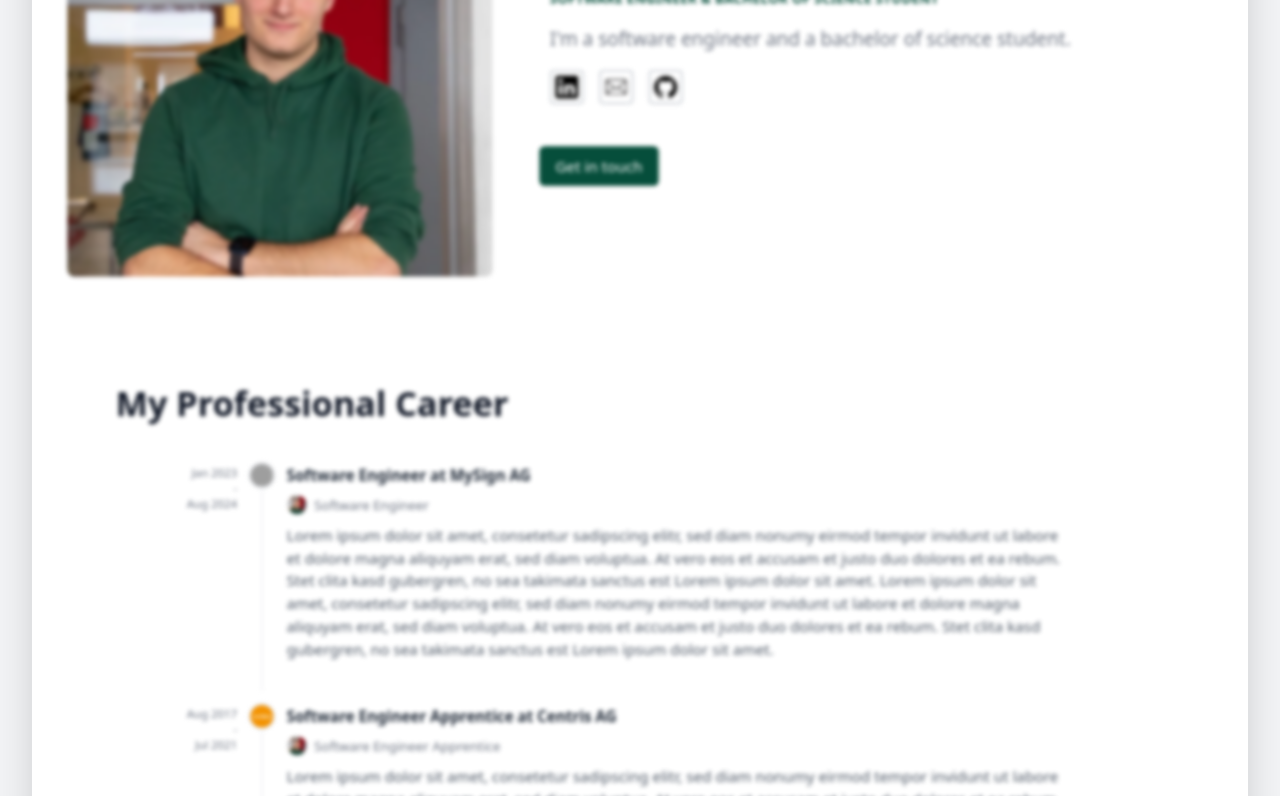
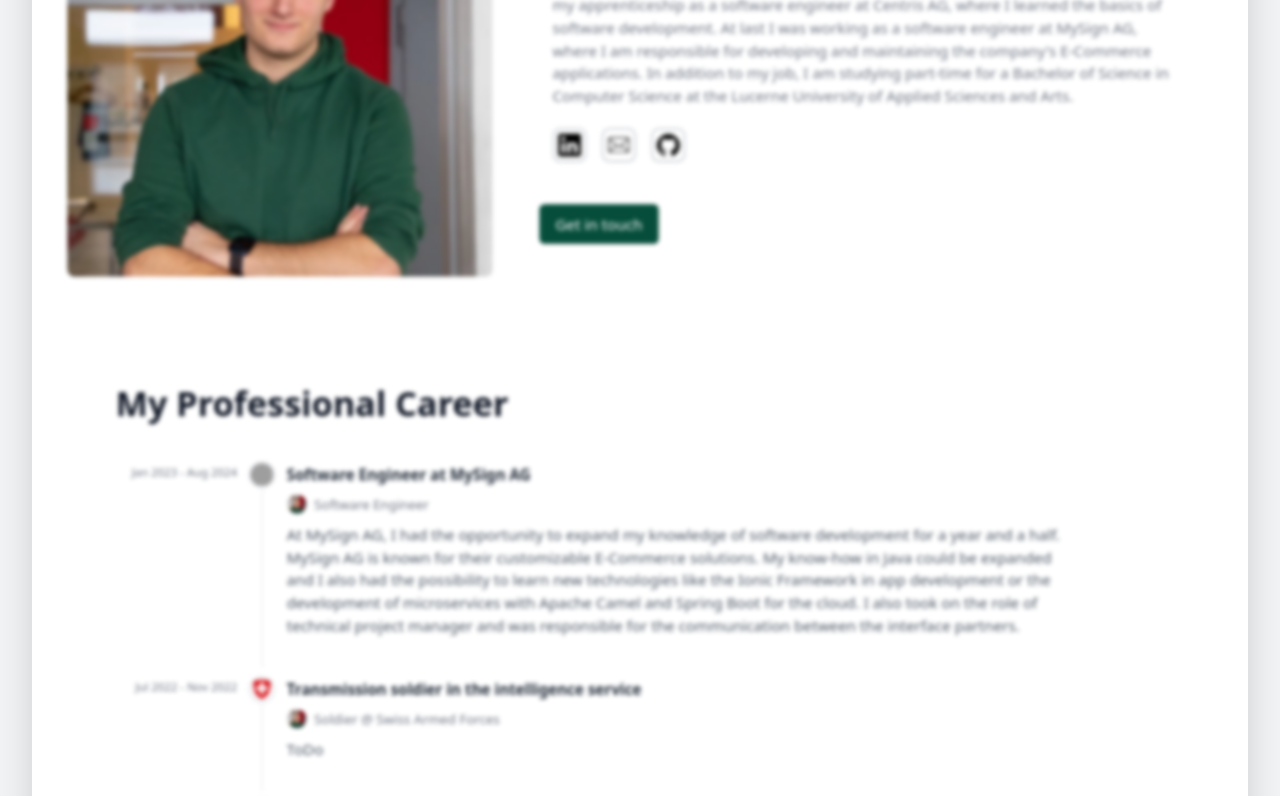
Before and after one commit to RomanL1/personal-blog-resume, an Angular app: page / in a window 1280 px wide. Shown: the part 280-1076 px from the top of the page. Built offline with nearby package versions, Linux system fonts and the light colour scheme; grey boxes are pictures that could not be loaded.

Commit message:
F - adding text and refined social buttons

```diff
--- a/src/app/components/social-buttons/social-buttons.component.html
+++ b/src/app/components/social-buttons/social-buttons.component.html
@@ -2,17 +2,17 @@
   @if (small) {
     <div class="py-4 flex space-x-4 animHidden select-none">
       <a href="https://www.linkedin.com/in/roman-lysser-063a23173/" target="_blank" rel="noopener noreferrer"
-         class="text-current bg-white rounded p-1 border-2 border-gray-300 hover:opacity-75 transition-opacity duration-200">
+         class="text-current bg-white rounded-lg p-1 border-2 border-gray-300 hover:opacity-75 transition-opacity duration-200">
         <img src="linkedin.png" alt="Email" class="w-6 h-6">
         <span class="sr-only">LinkedIn</span>
       </a>
       <a href="mailto:lysserroman@gmail.com"
-         class="text-current bg-white rounded p-1 border-2 border-gray-300 hover:opacity-75 transition-opacity duration-200">
+         class="text-current bg-white rounded-lg p-1 border-2 border-gray-300 hover:opacity-75 transition-opacity duration-200">
         <img src="mail.jpg" alt="Email" class="w-6 h-6">
         <span class="sr-only">Email</span>
       </a>
       <a href="https://github.com/RomanL1" target="_blank" rel="noopener noreferrer"
-         class="text-current bg-white rounded p-1 border-2 border-gray-300 hover:opacity-75 transition-opacity duration-200">
+         class="text-current bg-white rounded-lg p-1 border-2 border-gray-300 hover:opacity-75 transition-opacity duration-200">
         <img src="github.png" alt="GitHub" class="w-6 h-6">
         <span class="sr-only">GitHub</span>
       </a>
@@ -25,21 +25,21 @@
       <div class="py-8 flex flex-col items-center space-y-6">
         <div class="flex flex-col space-y-4 sm:flex-row sm:space-x-4 sm:space-y-0">
           <a href="https://www.linkedin.com/in/roman-lysser-063a23173/" target="_blank" rel="noopener noreferrer"
-             class="animHidden flex items-center space-x-2 text-current bg-white dark:bg-gray-600 dark:border-gray-500 rounded p-3 border-2 border-gray-300 transition duration-300 ease-in-out transform hover:scale-105 hover:opacity-75">
+             class="animHidden flex items-center space-x-2 text-current bg-white dark:bg-gray-600 dark:border-gray-500 rounded-lg p-3 border-2 border-gray-300 transition duration-300 ease-in-out transform hover:scale-105 hover:opacity-75">
             <div class="text-current bg-white rounded p-1">
               <img src="linkedin.png" alt="LinkedIn" class="w-8 h-8 object-contain">
             </div>
             <span class="font-medium">Follow me on LinkedIn</span>
           </a>
           <a href="mailto:lysserroman@gmail.com"
-             class="animHidden flex items-center space-x-2 text-current bg-white dark:bg-gray-600 dark:border-gray-500 rounded p-3 border-2 border-gray-300 transition duration-300 ease-in-out transform hover:scale-105 hover:opacity-75">
+             class="animHidden flex items-center space-x-2 text-current bg-white dark:bg-gray-600 dark:border-gray-500 rounded-lg p-3 border-2 border-gray-300 transition duration-300 ease-in-out transform hover:scale-105 hover:opacity-75">
             <div class="text-current bg-white rounded p-1">
               <img src="mail.jpg" alt="Email" class="w-8 h-8 object-contain">
             </div>
             <span class="font-medium">Contact me via Email</span>
           </a>
           <a href="https://github.com/RomanL1" target="_blank" rel="noopener noreferrer"
-             class="animHidden flex items-center space-x-2 text-current bg-white dark:bg-gray-600 dark:border-gray-500 rounded p-3 border-2 border-gray-300 transition duration-300 ease-in-out transform hover:scale-105 hover:opacity-75">
+             class="animHidden flex items-center space-x-2 text-current bg-white dark:bg-gray-600 dark:border-gray-500 rounded-lg p-3 border-2 border-gray-300 transition duration-300 ease-in-out transform hover:scale-105 hover:opacity-75">
             <div class="text-current bg-white rounded p-1">
               <img src="github.png" alt="GitHub" class="w-8 h-8 object-contain" >
             </div>
--- a/src/app/components/timeline/timeline-entry/timeline-entry.component.html
+++ b/src/app/components/timeline/timeline-entry/timeline-entry.component.html
@@ -1,9 +1,14 @@
 <div class="flex gap-x-3 rounded-lg animHidden">
   <div class="w-16 md:w-32 text-end">
     <div class="text-xs text-gray-500 dark:text-gray-300 mt-1">
-      <div class="text-nowrap">{{ timeSpanFrom }}</div>
-      -
-      <div class="text-nowrap">{{ timeSpanTo }}</div>
+      <div class="hidden md:block">
+        {{ timeSpanFrom }} - {{ timeSpanTo }}
+      </div>
+      <div class="block md:hidden">
+        <div class="text-nowrap">{{ timeSpanFrom }}</div>
+        -
+        <div class="text-nowrap">{{ timeSpanTo }}</div>
+      </div>
     </div>
   </div>
   <div
@@ -11,7 +16,8 @@
     <div class="relative z-10 w-7 h-7 flex justify-center items-center">
       <a [href]="imageLink"
          target="_blank">
-        <img class="flex-shrink-0 w-7 h-7 rounded-full border-2 border-gray-200 dark:border-gray-600" height="28" width="28"
+        <img class="flex-shrink-0 w-7 h-7 rounded-full border-2 border-gray-200 dark:border-gray-600" height="28"
+             width="28"
              data-src="{{imageSrc}}"
              [alt]="imageAlt"
              [src]="imageSrc">
--- a/src/app/pages/home/home.component.html
+++ b/src/app/pages/home/home.component.html
@@ -9,8 +9,12 @@
         class="uppercase tracking-wide text-xs md:text-sm text-emerald-900 dark:text-emerald-400 font-bold animHidden">
         Software Engineer & Bachelor of Science Student
       </div>
-      <p class="mt-4 max-w-2xl text-base md:text-xl text-gray-500 dark:text-gray-300 animHidden">
-        I'm a software engineer and a bachelor of science student.
+      <p class="mt-4 max-w-2xl text-base md:text-md text-gray-500 dark:text-gray-300 animHidden">
+        I'm a passionate software engineer and a bachelor of science student. It all began with my apprenticeship as a
+        software engineer at Centris AG, where I learned the basics of software development. At last I was working as a
+        software engineer at MySign AG, where I am responsible for developing and maintaining the company's E-Commerce
+        applications. In addition to my job, I am studying part-time for a Bachelor of Science in Computer Science at
+        the Lucerne University of Applied Sciences and Arts.
       </p>
       <app-social-buttons></app-social-buttons>
       <div class="mt-6">
@@ -28,22 +32,27 @@
       <app-timeline-entry jobTitle="Software Engineer" title="Software Engineer at MySign AG"
                           timeSpanFrom="Jan 2023" timeSpanTo="Aug 2024" imageSrc="/mysign_logo.ico"
                           imageLink="https://www.mysign.ch/de/" class="delay">
-        Lorem ipsum dolor sit amet, consetetur sadipscing elitr, sed diam nonumy eirmod tempor invidunt ut labore et
-        dolore magna aliquyam erat, sed diam voluptua. At vero eos et accusam et justo duo dolores et ea rebum. Stet
-        clita kasd gubergren, no sea takimata sanctus est Lorem ipsum dolor sit amet. Lorem ipsum dolor sit amet,
-        consetetur sadipscing elitr, sed diam nonumy eirmod tempor invidunt ut labore et dolore magna aliquyam erat, sed
-        diam voluptua. At vero eos et accusam et justo duo dolores et ea rebum. Stet clita kasd gubergren, no sea
-        takimata sanctus est Lorem ipsum dolor sit amet.
+        At MySign AG, I had the opportunity to expand my knowledge of software development for a year and a half. MySign
+        AG is known for their customizable E-Commerce solutions. My know-how in Java could be expanded and I also had
+        the possibility to learn new technologies like the Ionic Framework in app development or the development of
+        microservices with Apache Camel and Spring Boot for the cloud. I also took on the role of technical project
+        manager and was responsible for the communication between the interface partners.
+      </app-timeline-entry>
+      <app-timeline-entry jobTitle="Soldier @ Swiss Armed Forces"
+                          title="Transmission soldier in the intelligence service"
+                          timeSpanFrom="Jul 2022" timeSpanTo="Nov 2022" imageSrc="/swiss_army.png"
+                          imageLink="https://www.miljobs.ch/functions/uebermittlungssoldat" class="delay">
+        ToDo
       </app-timeline-entry>
       <app-timeline-entry jobTitle="Software Engineer Apprentice" title="Software Engineer Apprentice at Centris AG"
                           timeSpanFrom="Aug 2017" timeSpanTo="Jul 2021" imageSrc="/centris_logo.png"
                           imageLink="https://www.centrisag.ch/" class="delay">
-        Lorem ipsum dolor sit amet, consetetur sadipscing elitr, sed diam nonumy eirmod tempor invidunt ut labore et
-        dolore magna aliquyam erat, sed diam voluptua. At vero eos et accusam et justo duo dolores et ea rebum. Stet
-        clita kasd gubergren, no sea takimata sanctus est Lorem ipsum dolor sit amet. Lorem ipsum dolor sit amet,
-        consetetur sadipscing elitr, sed diam nonumy eirmod tempor invidunt ut labore et dolore magna aliquyam erat, sed
-        diam voluptua. At vero eos et accusam et justo duo dolores et ea rebum. Stet clita kasd gubergren, no sea
-        takimata sanctus est Lorem ipsum dolor sit amet.
+        This is where it all began. As an apprentice software engineer, I was able to build the foundations of my
+        skills.
+        skills. During this exciting time of my life, I learned the basics of databases, object-oriented programming and
+        Web
+        frameworks as well as some working methods like IPERKA and the basics of HERMES. I was involved in Java
+        development and developed some web applications for the company's internal use.
       </app-timeline-entry>
     </app-timeline>
   </app-content>
@@ -63,7 +72,8 @@
       </app-timeline-entry>
       <app-timeline-entry jobTitle="Berufsmatura Student"
                           title="Vocational Baccalaureate, Engineering, Architecture, Life Sciences"
-                          timeSpanFrom="Aug 2021" timeSpanTo="Jun 2022" imageSrc="/bbzsogr.ico" imageLink="https://bbzsogr.so.ch/"
+                          timeSpanFrom="Aug 2021" timeSpanTo="Jun 2022" imageSrc="/bbzsogr.ico"
+                          imageLink="https://bbzsogr.so.ch/"
                           class="delay">
         Lorem ipsum dolor sit amet, consetetur sadipscing elitr, sed diam nonumy eirmod tempor invidunt ut labore et
         dolore magna aliquyam erat, sed diam voluptua. At vero eos et accusam et justo duo dolores et ea rebum. Stet
@@ -74,7 +84,8 @@
       </app-timeline-entry>
       <app-timeline-entry jobTitle="Informatiker EFZ"
                           title="Federal VET Diploma in Information Technology, Application Engineering"
-                          timeSpanFrom="Aug 2017" timeSpanTo="Jul 2021" imageSrc="/bbzsogr.ico" imageLink="https://bbzsogr.so.ch/"
+                          timeSpanFrom="Aug 2017" timeSpanTo="Jul 2021" imageSrc="/bbzsogr.ico"
+                          imageLink="https://bbzsogr.so.ch/"
                           class="delay">
         Lorem ipsum dolor sit amet, consetetur sadipscing elitr, sed diam nonumy eirmod tempor invidunt ut labore et
         dolore magna aliquyam erat, sed diam voluptua. At vero eos et accusam et justo duo dolores et ea rebum. Stet
```
Also changed, not shown: public/swiss_army.png (added). Lines whose indentation alone changed are shown as unchanged.
